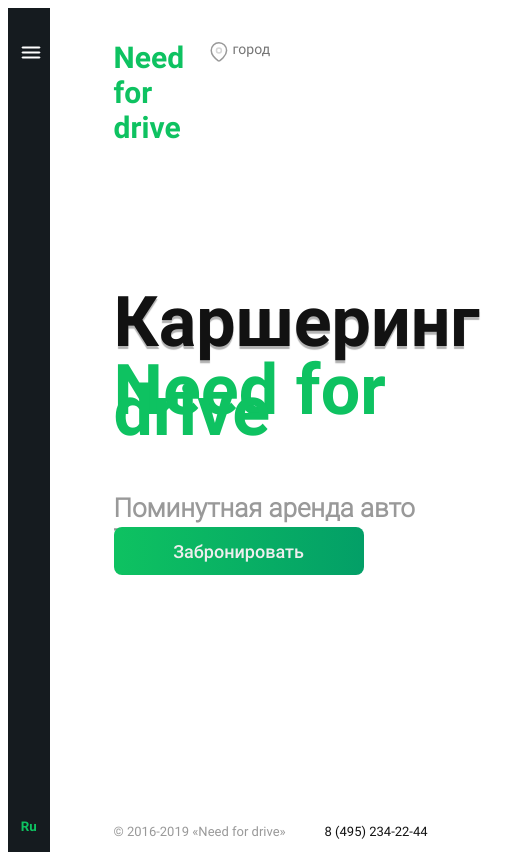
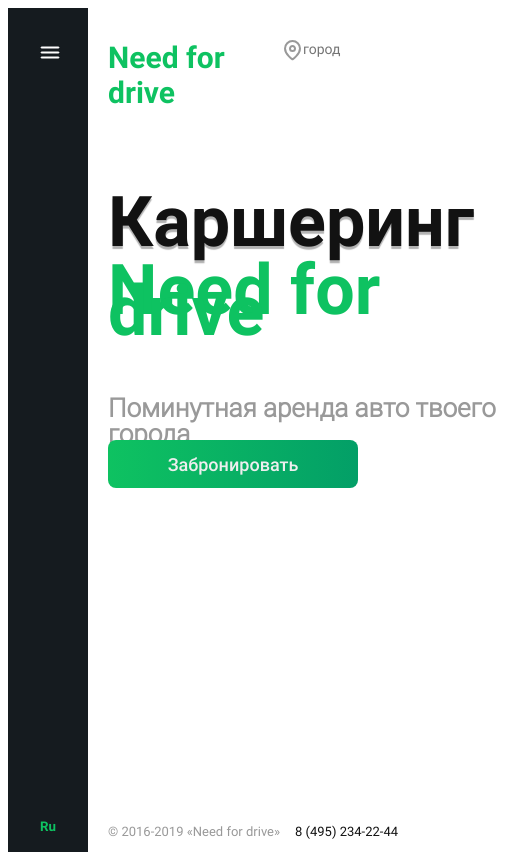
Before and after one commit to ignanna-12/NeedForDrive, a React (Create React App) app: page / in a window 390 px wide. Shown: the whole page, 530 px wide, since content can reach past the window. Built offline with nearby package versions, Linux system fonts and the light colour scheme.

Commit message:
wip: adaptivity

```diff
--- a/src/App.css
+++ /dev/null
@@ -1,6 +0,0 @@
-.app-wrapper {
-  height: 100vh;
-  display: grid;
-  grid-template-columns:1fr 1fr;
-  grid-template-areas: 'start slider';
-}
--- a/src/App.js
+++ b/src/App.js
@@ -1,6 +1,5 @@
 import React from 'react';
-import './App.css';
-import SideBar from './components/sideBar/SideBar';
+import './App.scss';
 import Slider from './components/slider/Slider';
 import StartScreen from './components/startScreen/StartScreen';
 
--- /dev/null
+++ b/src/App.scss
@@ -0,0 +1,21 @@
+.app-wrapper {
+  max-width: 100vw;
+  height: 100vh;
+  display: grid;
+  grid-template-columns:1fr 1fr;
+  grid-template-areas: 'start slider';
+}
+@media (max-width: 1024px){
+  .app-wrapper {
+    display: grid;
+    grid-template-columns: 3fr 2fr;
+    grid-template-areas: 'start slider';
+    }
+}
+@media (max-width: 780px){
+  .app-wrapper {
+    display: grid;
+    grid-template-columns: 1 fr;
+    grid-template-areas: 'start';
+    }
+}
--- a/src/components/gamburgerMenu/GamburgerMenu.jsx
+++ b/src/components/gamburgerMenu/GamburgerMenu.jsx
@@ -1,4 +1,4 @@
-import React, { useState } from 'react';
+import React from 'react';
 import styles from './GamburgerMenu.module.scss';
 
 const GamburgerMenu = () => {
--- a/src/components/gamburgerMenu/GamburgerMenu.module.scss
+++ b/src/components/gamburgerMenu/GamburgerMenu.module.scss
@@ -36,3 +36,18 @@
     fill: #0EC261;
     cursor: pointer;
 }
+@media (max-width: 1024px){
+    .menu {
+        position:absolute;
+        width: 60vw;
+    }
+}
+@media (max-width: 780px){
+    .menu {
+        position:absolute;
+        width: 100vw;
+    }
+    .options {
+        margin-top: 117px;
+    }
+}
--- a/src/components/sideBar/SideBar.module.scss
+++ b/src/components/sideBar/SideBar.module.scss
@@ -48,3 +48,27 @@
 	background: #151B1F;
     opacity: 0.8;
 }
+@media (max-width: 780px){
+    .sidebar {
+        width: 80px;
+    }
+}
+@media (max-width: 320px){
+    .sidebar {
+        position: relative;
+        width:32px;
+        height: 32px;
+        background-color:transparent;
+        overflow: hidden;
+    }
+    .sidebar_menu_button_up {
+        margin-top: 0px;
+    }
+    .sidebar_menu_button_icon {
+        fill: #151515;
+        stroke:#151515;
+    }
+    .sidebar_menu_button_down{
+       display: none;
+    }
+}
--- a/src/components/slider/Slider.module.scss
+++ b/src/components/slider/Slider.module.scss
@@ -43,7 +43,7 @@
     color: #FFFFFF;
     font-family: 'Roboto-Medium';
     font-size: 40px;
-    line-height: 20px;
+    line-height: 30px;
 }
 .slider_content p{
     z-index: 2;
@@ -104,3 +104,12 @@
     z-index: 1;
     overflow: hidden;
 }
+@media (max-width: 1024px){
+    .slider_img img{
+        height: 100vh;
+        width: auto;
+    }
+    .slider_content_center{
+        padding-left: 64px;
+    }
+}
--- a/src/components/startScreen/StartScreen.module.scss
+++ b/src/components/startScreen/StartScreen.module.scss
@@ -5,15 +5,15 @@
     background-color: #FFFFFF;
 }
 .startScreen_info{
-    width: 100%;
     display:flex;
     flex-direction: column;
     justify-content: space-between;
     padding-left: 64px;
     padding-top: 32px;
-    padding-right: 64px;
+    padding-right: 32px;
 }
 .top_row {
+    width:48vw;
     display: flex;
     flex-direction: row;
     justify-content: space-between;
@@ -35,3 +35,62 @@
     border: none;
     outline: none;
 }
+@media (max-width: 1024px){
+    .startScreen {
+    position: absolute;
+    }
+    .startScreen_info{
+        width:58vw;
+        padding-left: 32px;
+    }
+    .top_row {
+        width:60vw;
+    }
+}
+@media (max-width: 780px){
+    .startScreen {
+        position: relative;
+    }
+    .startScreen_info{
+        width:100vw;
+        padding-left: 20px;
+    }
+    .top_row {
+        width:100vw;
+    }
+    .start_btn{
+        position: absolute;
+        margin-top: 400px;
+    }
+}
+@media (max-width: 320px){
+    .startScreen {
+        flex-direction:column;
+        justify-items: flex-start;
+        align-content: flex-start;
+        padding-left: 0px;
+    }
+    .startScreen_info{
+        width:100vw;
+        height: 100vh;
+        padding-left: 0px;
+        display:flex;
+        flex-direction: column;
+        justify-items: space-between;
+    }
+    .top_row {
+        width:100vw;
+        display: flex;
+        flex-direction: column;
+        justify-items: right;
+        align-items: flex-end;
+        padding-right: 5px;
+    }
+    .start_btn{
+        position: absolute;
+        margin-top: 300px;
+        height: 50px;
+        width: 100vw;
+        border-radius: 0px;
+    }
+}
--- a/src/components/startScreen/autocomplete/Autocomplete.jsx
+++ b/src/components/startScreen/autocomplete/Autocomplete.jsx
@@ -20,28 +20,23 @@
   return (
     <div className={styles.autocomplete}>
       <svg
-        width="24px"
-        height="24px"
-        viewBox="0 0 24 24"
+        width="17"
+        height="21"
+        viewBox="0 0 17 21"
         fill="none"
         xmlns="http://www.w3.org/2000/svg"
       >
         <path
-          fillRule="evenodd"
-          clipRule="evenodd"
-          d="M4.23901 10.3912C4.25342 6.15065 7.70278 2.72465 11.9434 2.73906C16.1839 2.75347 19.6099 6.20282 19.5955 10.4434V10.5304C19.5434 13.2869 18.0042 15.8347 16.1173 17.826C15.0381 18.9466 13.833 19.9387 12.526 20.7825C12.1765 21.0848 11.6581 21.0848 11.3086 20.7825C9.36008 19.5143 7.64995 17.9131 6.2564 16.0521C5.01436 14.4293 4.30918 12.4597 4.23901 10.4173L4.23901 10.3912Z"
+          d="M16 8.5C16 14.3333 8.5 19.3333 8.5 19.3333C8.5 19.3333 1 14.3333 1 8.5C1 6.51088 1.79018 4.60322 3.1967 3.1967C4.60322 1.79018 6.51088 1 8.5 1C10.4891 1 12.3968 1.79018 13.8033 3.1967C15.2098 4.60322 16 6.51088 16 8.5Z"
           stroke="#999999"
-          strokeWidth="1.5"
+          strokeWidth="2"
           strokeLinecap="round"
           strokeLinejoin="round"
         />
-        <circle
-          opacity="0.4"
-          cx="11.9172"
-          cy="10.539"
-          r="2.46087"
+        <path
+          d="M8.5 11C9.88071 11 11 9.88071 11 8.5C11 7.11929 9.88071 6 8.5 6C7.11929 6 6 7.11929 6 8.5C6 9.88071 7.11929 11 8.5 11Z"
           stroke="#999999"
-          strokeWidth="1.5"
+          strokeWidth="2"
           strokeLinecap="round"
           strokeLinejoin="round"
         />
--- a/src/components/startScreen/autocomplete/Autocomplete.module.scss
+++ b/src/components/startScreen/autocomplete/Autocomplete.module.scss
@@ -1,15 +1,17 @@
 .autocomplete {
     display: flex;
     flex-direction: row;
-    align-items:flex-start;
-    color: #999999;
+    justify-content: space-between;
+    color:#999999;
     font-size: 14px;
     font-family: 'Roboto-Regular';
+    padding-right: none;
+    margin-right: none;
 }
 .autocontainer{
     display: flex;
     flex-direction:column;
-    position:relative;
+    justify-items: left;
 }
 .autocontainer_input{
     outline: none;
@@ -19,6 +21,3 @@
     font-size: 14px;
     font-family: 'Roboto-Regular';
 }
-.list {
-    margin-left:0px;
-}
--- a/src/components/startScreen/footer/Footer.module.scss
+++ b/src/components/startScreen/footer/Footer.module.scss
@@ -2,6 +2,7 @@
     display: flex;
     flex-direction: row;
     justify-content: space-between;
+    margin-right: 100px;
 }
 .copyright {
     color: #999999;
@@ -13,3 +14,21 @@
     font-size: 13px;
     font-family: 'Roboto-Regular';
 }
+@media (max-width: 320px){
+    .footer {
+        height: 72px;
+        display: flex;
+        flex-direction: column-reverse;
+        align-items: flex-end;
+        justify-content: center;
+        margin-right: 0px;
+        background-color: #121212;
+        padding-right: 16px;
+    }
+    .copyright {
+        color: #FFFFFF;
+    }
+    .phone {
+        color: #0EC261;
+    }
+}
--- a/src/components/startScreen/heroBlock/HeroBlock.module.scss
+++ b/src/components/startScreen/heroBlock/HeroBlock.module.scss
@@ -20,3 +20,26 @@
     font-family: 'Roboto-Light';
     line-height: 26px;
 }
+@media (max-width: 780px){
+    .hero{
+        width: 100vw;
+        position:absolute;
+        margin-top: 125px;
+    }
+}
+@media (max-width: 320px){
+    .hero{
+        width: 100vw;
+        position:absolute;
+        margin-top: 100px;
+    }
+    .carshering {
+        font-size: 32px;
+    }
+    .need {
+        font-size: 32px;
+    }
+    .arenda {
+        font-size: 18px;
+    }
+}
```
Lines whose indentation alone changed are shown as unchanged.
